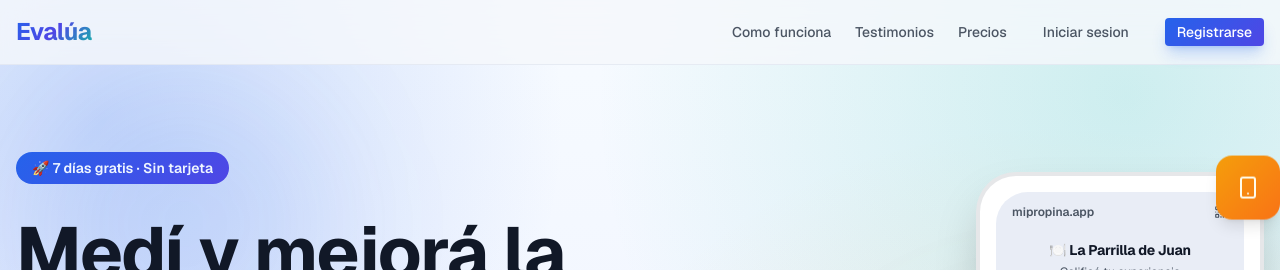
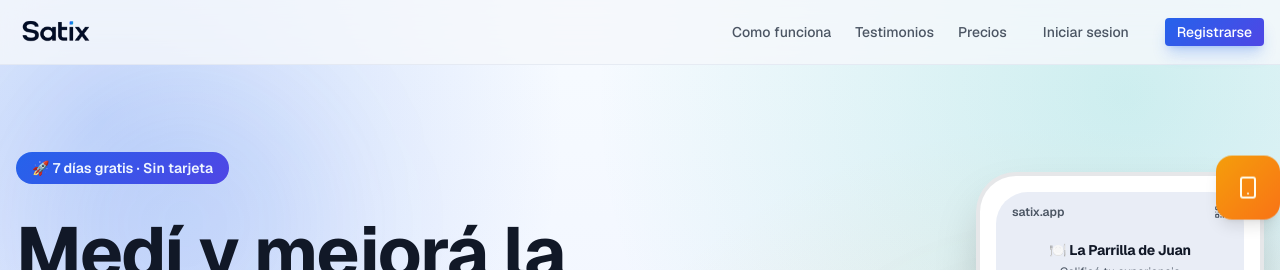
Before and after one commit to jcrnieto/mipropina, a Next.js app: page / in a window 1280 px wide. Shown: the top 270 px of the page. Built offline with nearby package versions, Linux system fonts and the light colour scheme.

Commit message:
se cambia logo

```diff
--- a/app/components/admin/NavbarAdmin.tsx
+++ b/app/components/admin/NavbarAdmin.tsx
@@ -19,7 +19,7 @@ function NavbarAdmin({ brandSlug, brandName }: NavbarAdminProps) {
             </div>
 
             <div className="leading-tight">
-              <p className="font-display text-xl font-bold text-[#0f1b35]">Tablero MiPropina</p>
+              <p className="font-display text-xl font-bold text-[#0f1b35]">Tablero Satix</p>
               <p className="text-sm text-[#536282]">{displayName}</p>
             </div>
           </div>
--- a/app/components/home/Footer.tsx
+++ b/app/components/home/Footer.tsx
@@ -7,8 +7,8 @@ const Footer = () => {
     <footer className="border-t border-border bg-muted/30 py-12">
       <div className="container mx-auto px-4">
         <div className="flex flex-col md:flex-row items-center justify-between gap-6">
-          <Link href="/" className="font-display text-xl font-bold gradient-text">
-            Evalúa
+          <Link href="/">
+            <img src="/isologo-satix.png" alt="Satix" className="h-16 md:h-20 w-auto" />
           </Link>
           <div className="flex items-center gap-6 text-sm text-muted-foreground">
             <a href="#" className="hover:text-foreground transition-colors">Contacto</a>
@@ -16,7 +16,7 @@ const Footer = () => {
             <a href="#" className="hover:text-foreground transition-colors">Privacidad</a>
           </div>
           <p className="text-sm text-muted-foreground">
-            © 2026 Evalúa. Todos los derechos reservados.
+            © 2026 Satix. Todos los derechos reservados.
           </p>
         </div>
       </div>
--- a/app/components/home/Hero.tsx
+++ b/app/components/home/Hero.tsx
@@ -75,7 +75,7 @@ const Hero = () => {
                 {/* Status bar */}
                 <div className="px-4 pt-3 pb-2 flex justify-between items-center">
                   <span className="text-xs font-semibold text-muted-foreground">
-                    mipropina.app
+                    satix.app
                   </span>
                   <QrCode size={14} className="text-muted-foreground" />
                 </div>
@@ -225,7 +225,7 @@ export default Hero;
 //               <div className="w-full h-full rounded-[2rem] bg-muted overflow-hidden flex flex-col">
 //                 {/* Status bar */}
 //                 <div className="px-4 pt-3 pb-2 flex justify-between items-center">
-//                   <span className="text-xs font-semibold text-muted-foreground">mipropina.app</span>
+//                   <span className="text-xs font-semibold text-muted-foreground">satix.app</span>
 //                   <QrCode size={14} className="text-muted-foreground" />
 //                 </div>
 //                 {/* Content */}
--- a/app/components/home/HowItWorks.tsx
+++ b/app/components/home/HowItWorks.tsx
@@ -18,7 +18,7 @@ const steps = [
     step: "02",
     title: "Generá el QR",
     description:
-      "Se genera un QR único para cada mesa que apunta a mipropina.app/tu-local. Imprimilo y listo.",
+      "Se genera un QR único para cada mesa que apunta a satix.app/tu-local. Imprimilo y listo.",
     color: "gradient-secondary",
     shadow: "shadow-secondary/20",
   },
@@ -115,7 +115,7 @@ export default HowItWorks;
 //     icon: QrCode,
 //     step: "02",
 //     title: "Generá el QR",
-//     description: "Se genera un QR único para cada mesa que apunta a mipropina.app/tu-restaurante. Imprimilo y listo.",
+//     description: "Se genera un QR único para cada mesa que apunta a satix.app/tu-restaurante. Imprimilo y listo.",
 //     color: "gradient-secondary",
 //     shadow: "shadow-secondary/20",
 //   },
--- a/app/components/home/Navbar.tsx
+++ b/app/components/home/Navbar.tsx
@@ -23,8 +23,8 @@ const Navbar = () => {
   return (
     <header className="fixed top-0 left-0 right-0 z-50 border-b border-border/50 bg-background/80 backdrop-blur-lg">
       <nav className="container mx-auto flex h-16 items-center justify-between px-4">
-        <Link href="/" className="font-display text-2xl font-bold gradient-text">
-          Evalúa
+        <Link href="/">
+          <img src="/logo-satix.png" alt="Satix" className="h-18 md:h-20 w-auto" />
         </Link>
 
         <div className="hidden items-center gap-6 md:flex">
--- a/app/components/publicStore/PublicStoreFooter.tsx
+++ b/app/components/publicStore/PublicStoreFooter.tsx
@@ -6,7 +6,7 @@ export function PublicStoreFooter() {
       <p className="text-sm text-[#415170] md:text-base">
         Vos tambien queres tu app de propinas?
         <Link href="/" className="ml-1 font-semibold text-[#2f66dc] transition-colors hover:text-[#244fb1]">
-          mipropina.app
+          satix.app
         </Link>
       </p>
     </footer>
--- a/app/layout.tsx
+++ b/app/layout.tsx
@@ -15,17 +15,17 @@ const geistMono = Geist_Mono({
 
 export const metadata: Metadata = {
   title: {
-    default: "MiPropina | Propinas digitales para restaurantes",
-    template: "%s | MiPropina",
+    default: "Satix | Propinas digitales para restaurantes",
+    template: "%s | Satix",
   },
   description:
     "Recibi propinas digitales con QR y Mercado Pago para tus mozos, sin efectivo y sin friccion.",
-  applicationName: "MiPropina",
+  applicationName: "Satix",
   manifest: "/manifest.webmanifest",
   appleWebApp: {
     capable: true,
     statusBarStyle: "default",
-    title: "MiPropina",
+    title: "Satix",
   },
   icons: {
     icon: "/icon?size=192",
```
Also changed, not shown: public/isologo-satix.png (added), public/logo-satix.png (added).
